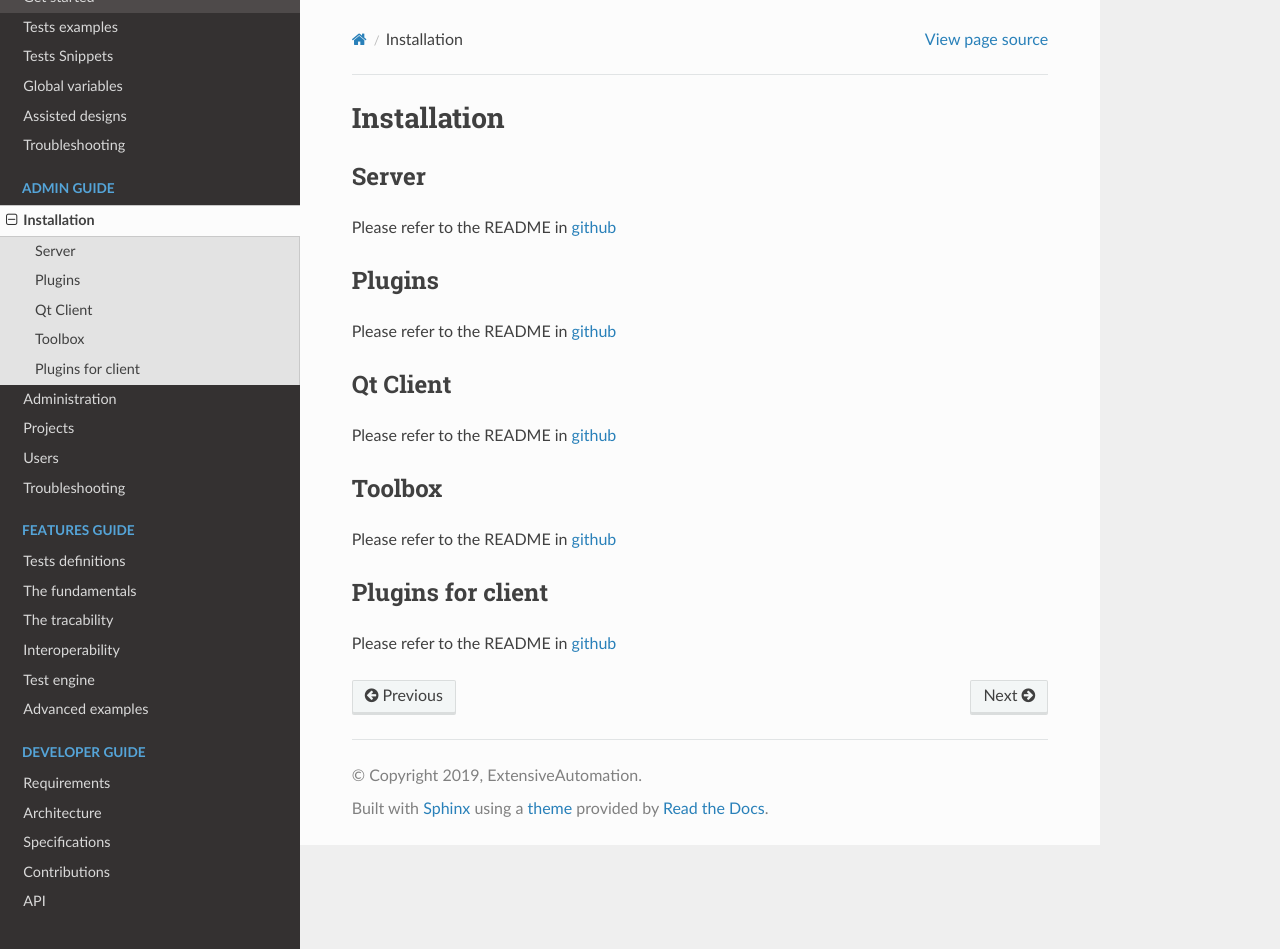
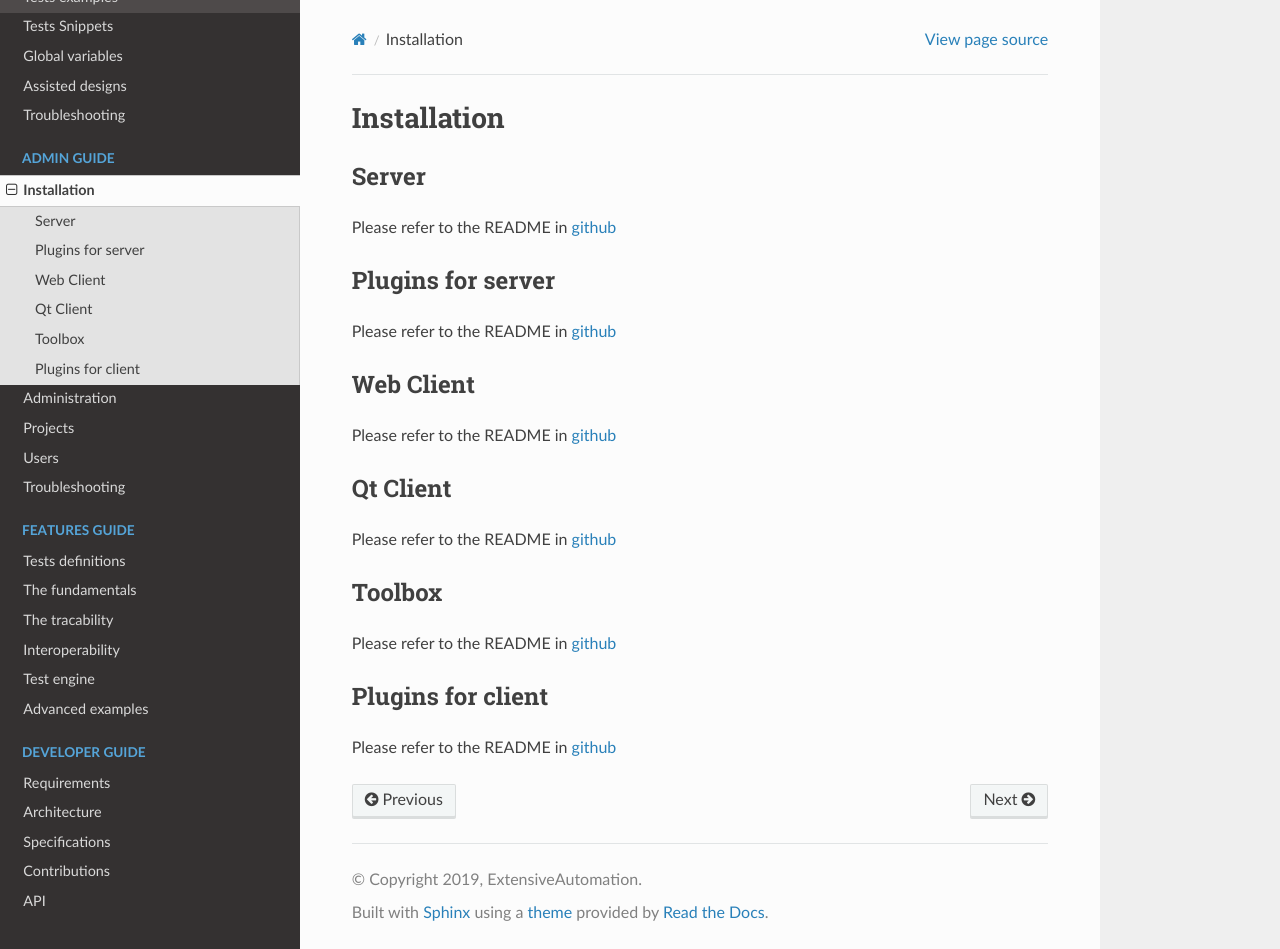
Before and after one commit to ExtensiveAutomation/extensiveautomation-en.readthedocs.io, a Sphinx documentation site: the page built from docs/admin/install.rst, in a window 1280 px wide and 949 px high. Built offline with Sphinx 7.4.7 and the Read the Docs theme 2.0.0, drawn with Linux system fonts in a browser that asks for light colours.

Commit message:
update install

```diff
--- a/docs/admin/install.rst
+++ b/docs/admin/install.rst
@@ -6,13 +6,19 @@ Server
 
 Please refer to the README in `github <https://github.com/ExtensiveAutomation/extensiveautomation-server/blob/master/README.md>`_
 
-Plugins
+Plugins for server
 --------------
 
 Please refer to the README in `github <https://github.com/ExtensiveAutomation/extensiveautomation-plugins-server/blob/master/README.md>`_
 
+Web Client
+----------
+
+Please refer to the README in `github <https://github.com/ExtensiveAutomation/extensiveautomation-webclient/blob/master/README.md>`_
+
+
 Qt Client
-------
+----------
 
 Please refer to the README in `github <https://github.com/ExtensiveAutomation/extensiveautomation-appclient/blob/master/README.md>`_
 
```
